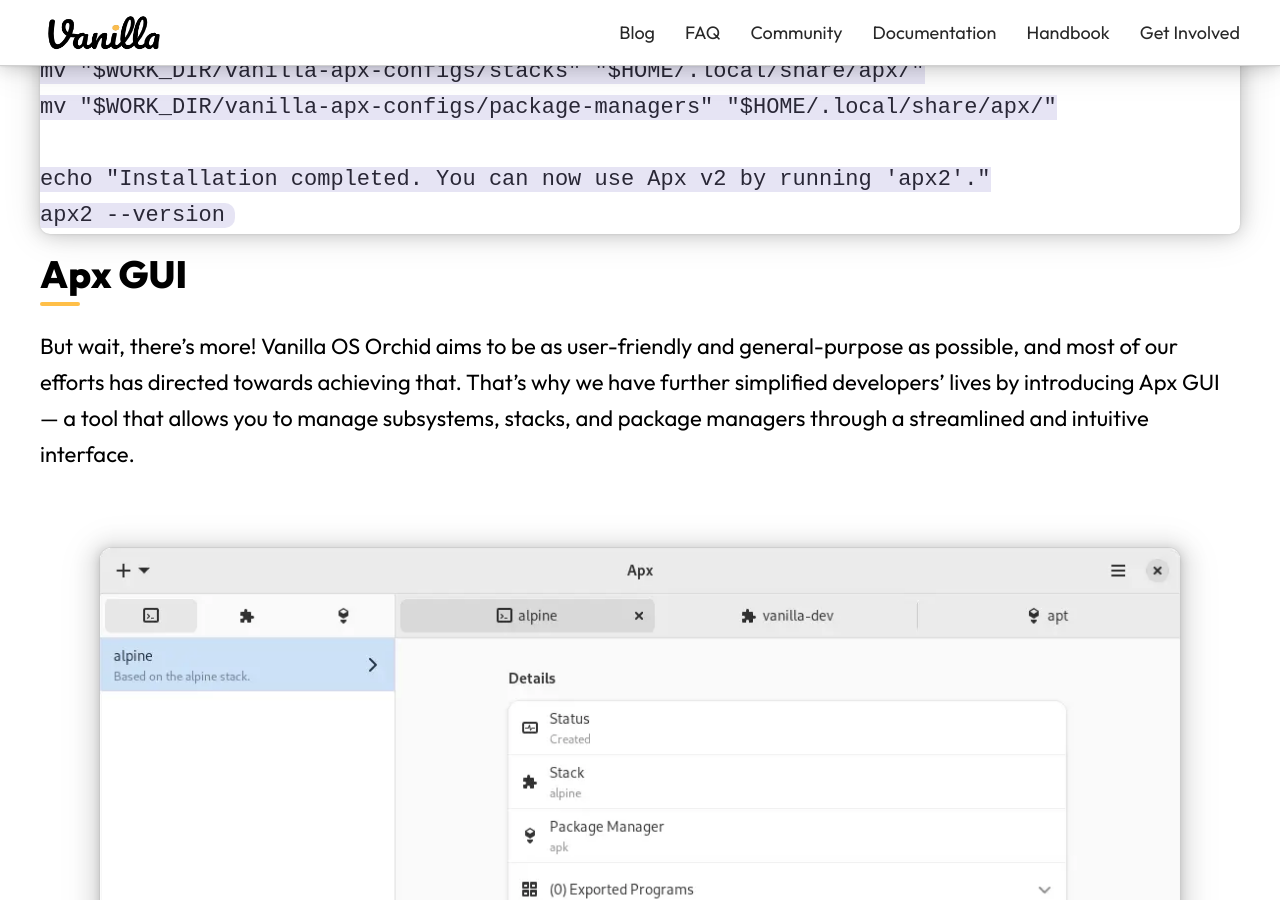
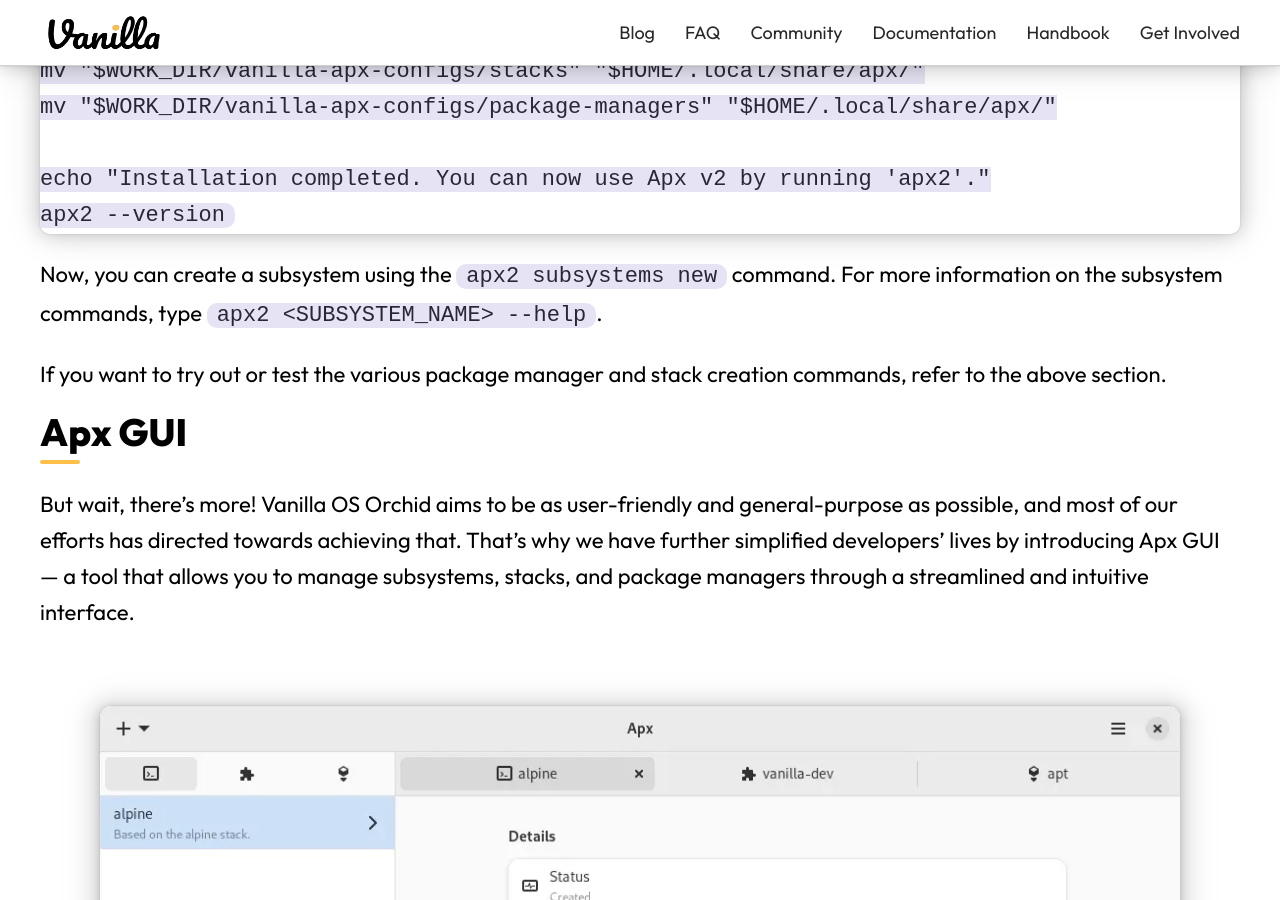
Before and after one commit to Vanilla-OS/website, a Jekyll site: the page built from _posts/2023-07-05-vanilla-os-orchid-devlog.md, in a window 1280 px wide and 900 px high, scrolled down 3057 px. Built offline with Jekyll 4.4.1, drawn with Linux system fonts in a browser that asks for light colours; nearby versions of some CDN libraries; a style sheet for code colours, icons or effects is not loaded.

Commit message:
Orchid devlog2: Update Apx v2 section (method 2)

````diff
--- a/_posts/2023-07-05-vanilla-os-orchid-devlog.md
+++ b/_posts/2023-07-05-vanilla-os-orchid-devlog.md
@@ -86,6 +86,9 @@
 apx2 --version
 ```
 
+Now, you can create a subsystem using the `apx2 subsystems new` command. For more information on the subsystem commands, type `apx2 <SUBSYSTEM_NAME> --help`.
+
+If you want to try out or test the various package manager and stack creation commands, refer to the above section.
 ## Apx GUI
 
 But wait, there's more! Vanilla OS Orchid aims to be as user-friendly and general-purpose as possible, and most of our efforts has directed towards achieving that. That's why we have further simplified developers' lives by introducing Apx GUI — a tool that allows you to manage subsystems, stacks, and package managers through a streamlined and intuitive interface.
````
